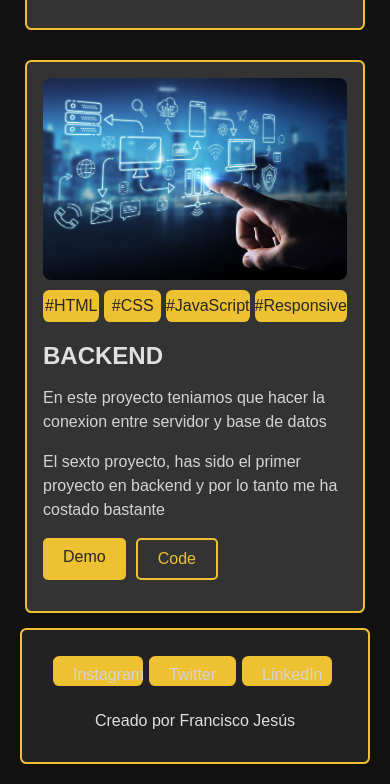
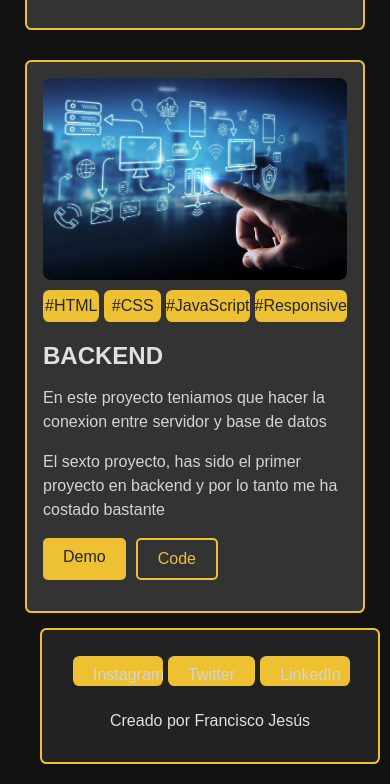
Before and after one commit to FRANCISCOJESUS1980/proyecto4.5, a website built with Vite: page index.html in a window 390 px wide. Shown: the part 7129-7913 px from the top of the page. Built offline with nearby package versions, Linux system fonts and the light colour scheme.

Commit message:
feat añadiendo proyecto 6

```diff
--- a/src/assets/componentes/mediaq.scss
+++ b/src/assets/componentes/mediaq.scss
@@ -17,11 +17,11 @@
       margin-top: 10px;
     }
   }
-  /*.footer {
-     max-width: 340px;
+  .footer {
+    max-width: 340px;
     margin: 10px;
     margin-left: 40px;
-  }*/
+  }
   .footer-buttons {
     text-align: center;
     a {
```
